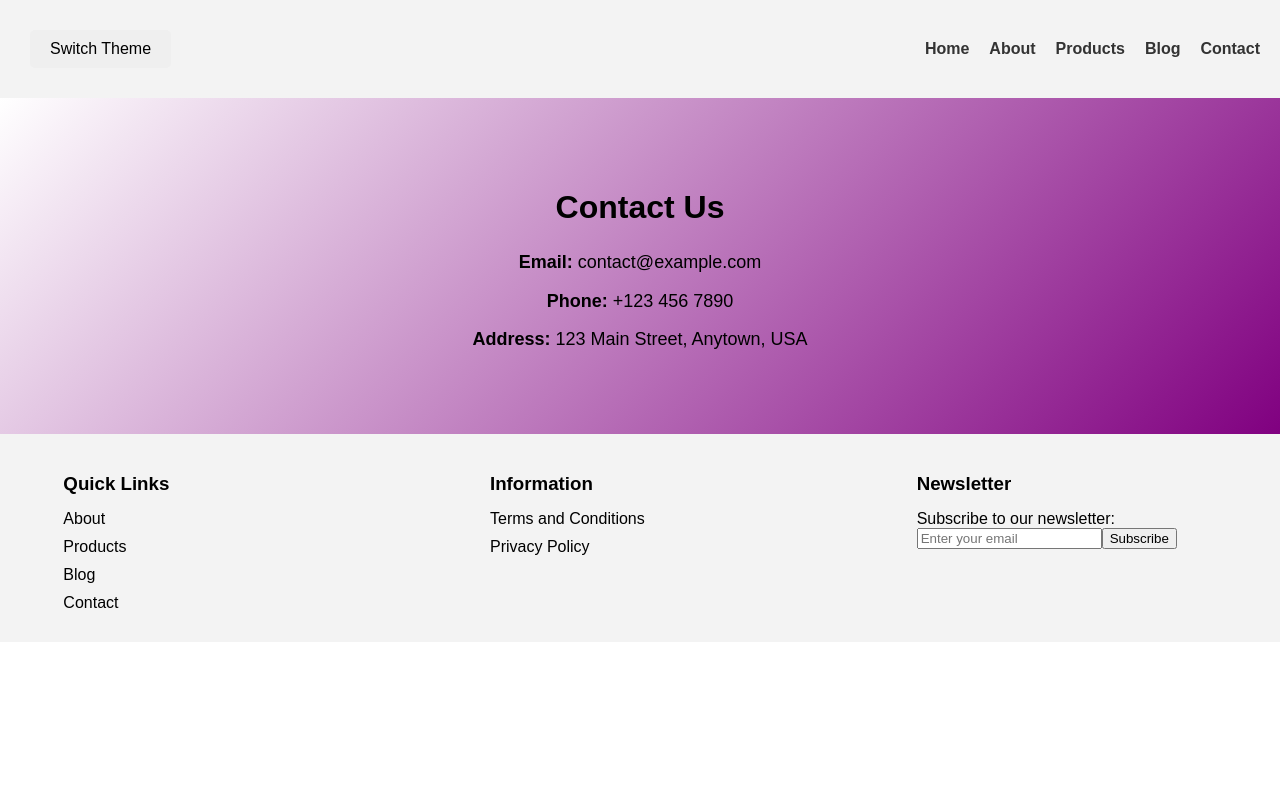
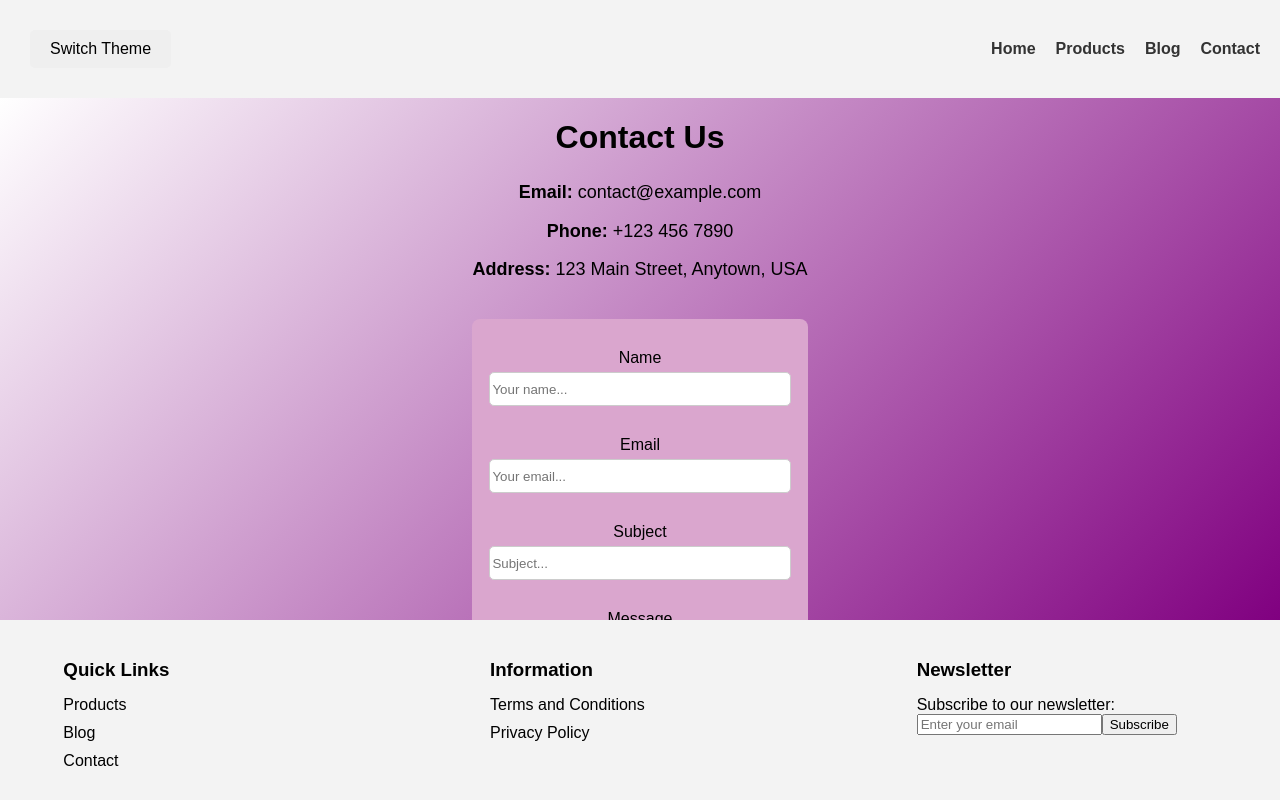
Before and after one commit to mariamkhutuashvili/tbc-academy-react-project, a React (Create React App) app: page /contact in a window 1280 px wide. Built offline with nearby package versions, Linux system fonts and the light colour scheme; the HTML template or start-up script is replaced by a standard one.

Commit message:
Add contact form to contact page and remove About from navigation links

```diff
--- a/src/components/Footer.jsx
+++ b/src/components/Footer.jsx
@@ -6,9 +6,6 @@ function Footer() {
       <div className="footer-section">
         <h3>Quick Links</h3>
         <div className="footer-nav">
-          <Link to="/about" className="footer-link">
-            About
-          </Link>
           <Link to="/products" className="footer-link">
             Products
           </Link>
--- a/src/components/Header.jsx
+++ b/src/components/Header.jsx
@@ -11,9 +11,6 @@ function Header({ toggleTheme }) {
       <nav className="nav">
         <Link to="/" className="nav-link">
           Home
-        </Link>
-        <Link to="/about" className="nav-link">
-          About
         </Link>
         <Link to="/products" className="nav-link">
           Products
--- a/src/components/contact/Contact.css
+++ b/src/components/contact/Contact.css
@@ -1,7 +1,9 @@
 .contact-container {
   text-align: center;
-  padding: 50px 20px;
-  margin: 20px;
+}
+
+.contact-info {
+  margin-bottom: 35px;
 }
 
 .contact-info p {
--- a/src/components/contact/Contact.jsx
+++ b/src/components/contact/Contact.jsx
@@ -1,3 +1,4 @@
+import ContactForm from "./ContactForm";
 import "./Contact.css";
 
 function Contact() {
@@ -15,6 +16,7 @@ function Contact() {
           <strong>Address:</strong> 123 Main Street, Anytown, USA
         </p>
       </div>
+      <ContactForm />
     </div>
   );
 }
--- /dev/null
+++ b/src/components/contact/ContactForm.css
@@ -0,0 +1,41 @@
+.contact-form {
+  display: flex;
+  flex-direction: column;
+  align-items: center;
+  justify-content: center;
+  max-width: 600px;
+  padding: 20px;
+  background: #daa6ce;
+  border-radius: 8px;
+  margin-bottom: 20px;
+}
+
+.contact-form label {
+  margin-top: 10px;
+  display: block;
+}
+
+.contact-form input[type="text"],
+.contact-form input[type="email"],
+.contact-form textarea {
+  width: 100%;
+  height: 30px;
+  margin-top: 5px;
+  margin-bottom: 20px;
+  border: 1px solid #ccc;
+  border-radius: 5px;
+}
+
+.contact-form button {
+  width: 100%;
+  padding: 10px;
+  background-color: purple;
+  color: white;
+  border: none;
+  border-radius: 5px;
+  cursor: pointer;
+}
+
+.contact-form button:hover {
+  background-color: rgba(128, 0, 128, 0.733);
+}
--- /dev/null
+++ b/src/components/contact/ContactForm.jsx
@@ -0,0 +1,30 @@
+import "./ContactForm.css";
+
+function ContactForm() {
+  return (
+    <form className="contact-form">
+      <label htmlFor="name">Name</label>
+      <input type="text" id="name" name="name" placeholder="Your name..." />
+
+      <label htmlFor="email">Email</label>
+      <input type="email" id="email" name="email" placeholder="Your email..." />
+
+      <label htmlFor="subject">Subject</label>
+      <input type="text" id="subject" name="subject" placeholder="Subject..." />
+
+      <label htmlFor="message">Message</label>
+      <textarea
+        id="message"
+        name="message"
+        placeholder="Write something..."
+        style={{ height: "200px" }}
+      ></textarea>
+
+      <button type="submit" className="button">
+        Send
+      </button>
+    </form>
+  );
+}
+
+export default ContactForm;
```
